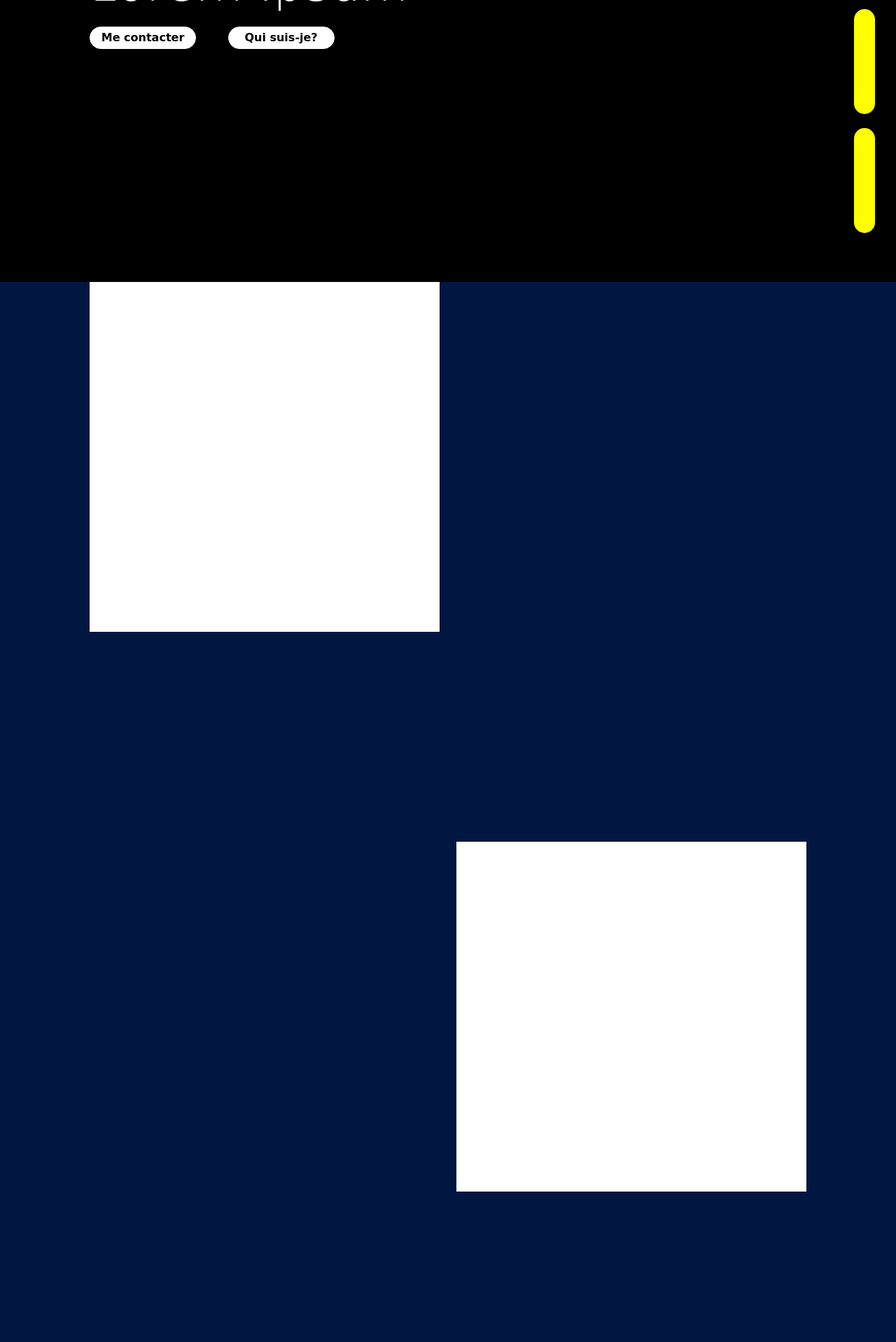
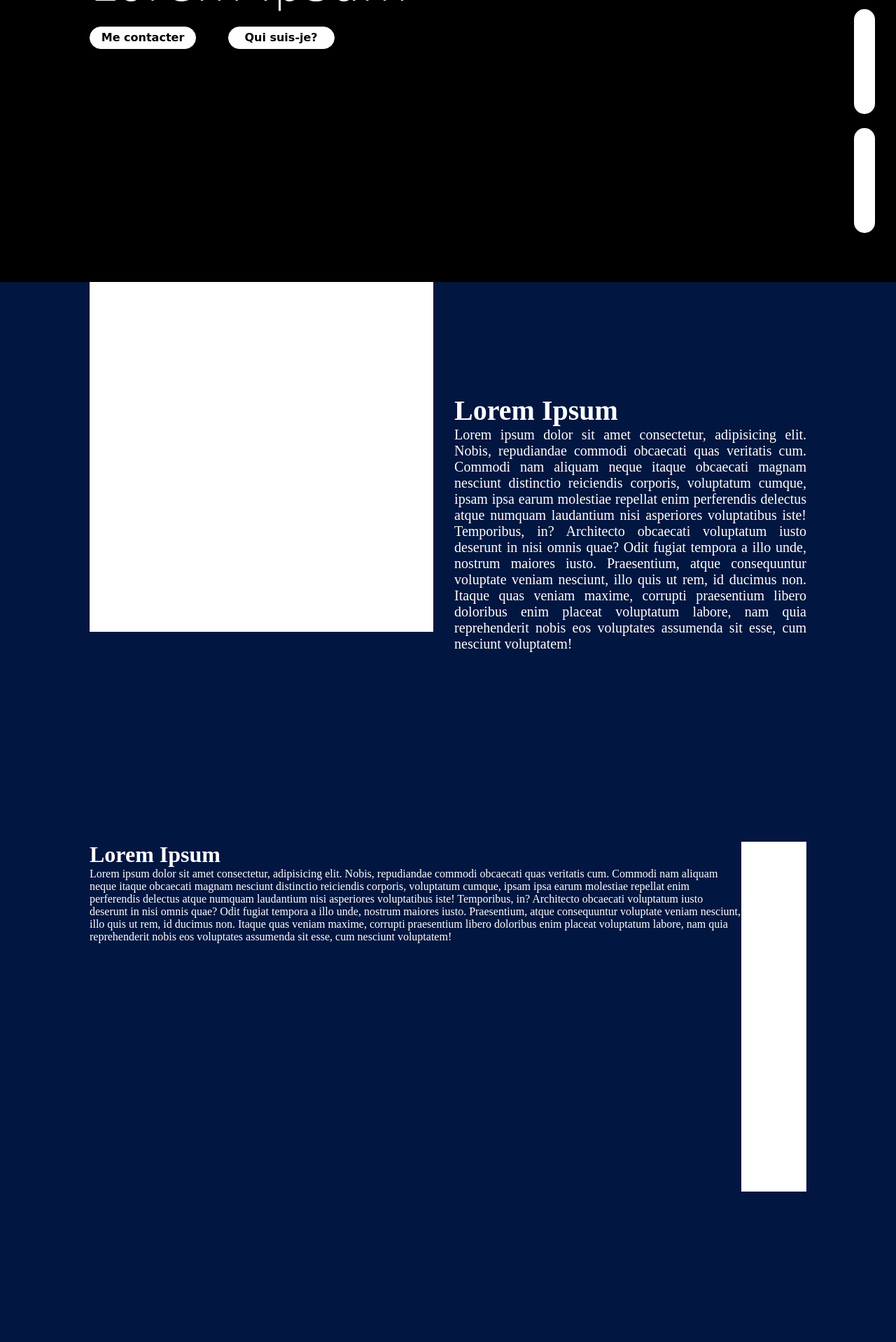
Before and after one commit to Nutz3r/Portfolio, a PHP site: page / in a window 1280 px wide. Shown: the part 397-2315 px from the top of the page at 70% size. Run offline with PHP 8.4, Linux system fonts and the light colour scheme; some web fonts are replaced.

Commit message:
verifier chaque ligne

```diff
--- a/index.html
+++ b/index.html
@@ -78,6 +78,8 @@
 
         </div>
 
+        <div class="arrow">
+            <a href="#profil"><img src="images/icons/arrow-down.svg" alt=""></div></a>
 
     </div>
 
@@ -87,16 +89,23 @@
     <div id="profil">
         <div class="part1">
             <div class="contenu"></div>
+            <div class="texte">
+                <h1>Lorem Ipsum</h1>
+                <p>Lorem ipsum dolor sit amet consectetur, adipisicing elit. Nobis, repudiandae commodi obcaecati quas veritatis cum. Commodi nam aliquam neque itaque obcaecati magnam nesciunt distinctio reiciendis corporis, voluptatum cumque, ipsam ipsa earum molestiae repellat enim perferendis delectus atque numquam laudantium nisi asperiores voluptatibus iste! Temporibus, in? Architecto obcaecati voluptatum iusto deserunt in nisi omnis quae? Odit fugiat tempora a illo unde, nostrum maiores iusto. Praesentium, atque consequuntur voluptate veniam nesciunt, illo quis ut rem, id ducimus non. Itaque quas veniam maxime, corrupti praesentium libero doloribus enim placeat voluptatum labore, nam quia reprehenderit nobis eos voluptates assumenda sit esse, cum nesciunt voluptatem!</p>
+            </div>
         </div>
 
         <div class="part2">
             <div class="contenu"></div>
+            <div class="texte-droite">
+                <h1>Lorem Ipsum</h1>
+                <p>Lorem ipsum dolor sit amet consectetur, adipisicing elit. Nobis, repudiandae commodi obcaecati quas veritatis cum. Commodi nam aliquam neque itaque obcaecati magnam nesciunt distinctio reiciendis corporis, voluptatum cumque, ipsam ipsa earum molestiae repellat enim perferendis delectus atque numquam laudantium nisi asperiores voluptatibus iste! Temporibus, in? Architecto obcaecati voluptatum iusto deserunt in nisi omnis quae? Odit fugiat tempora a illo unde, nostrum maiores iusto. Praesentium, atque consequuntur voluptate veniam nesciunt, illo quis ut rem, id ducimus non. Itaque quas veniam maxime, corrupti praesentium libero doloribus enim placeat voluptatum labore, nam quia reprehenderit nobis eos voluptates assumenda sit esse, cum nesciunt voluptatem!</p>
+            </div>
         </div>
 
         <div class="part3">
             <div class="contenu"></div>
         </div>
-
 
     </div>
 
--- a/style.css
+++ b/style.css
@@ -48,7 +48,7 @@ nav{
     width: var(--button-width);
     height: 150px;
     border-radius: 30px;
-    background-color: #ffff00;
+    background-color: white;
     position: relative;
     z-index: 2;
     overflow-y: hidden;
@@ -154,6 +154,20 @@ nav h1{
 }
 
 
+.arrow{
+    width: 35px;
+    position: relative;
+    bottom: 5%;
+    left: 50%;
+    transform: translateX(-50%);
+    animation: blinker 2.2s linear infinite;
+}
+
+@keyframes blinker {
+  50% {
+    opacity: 0;
+  }
+}
 /***** PROFIL *****/
 
 #profil{
@@ -182,9 +196,9 @@ nav h1{
     width: 80%;
     height: 200vh;
     margin: 0 auto;
-
     position: relative;
     z-index: 2;
+    flex-direction: row-reverse;
 }
 
 .part3{
@@ -192,7 +206,6 @@ nav h1{
     width: 80%;
     height: 200vh;
     margin: 0 auto;
-
     position: relative;
     z-index: 3;
 }
@@ -206,6 +219,16 @@ nav h1{
     background: white;
     color: black;
   }
+
+  .texte{
+    width: 50%;
+    position: relative;
+    top: 20%;
+    margin-left: 30px;
+    text-align: justify;
+    font-size: 20px;
+}
+
 
 
 /***** COMPETENCES *****/
```
